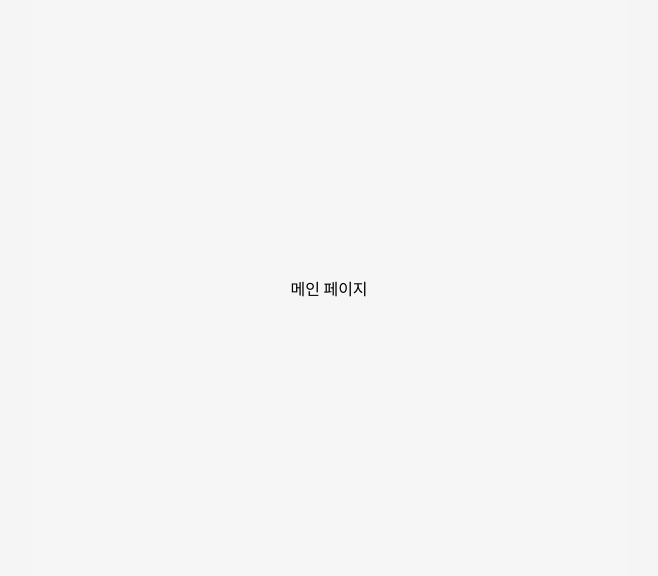
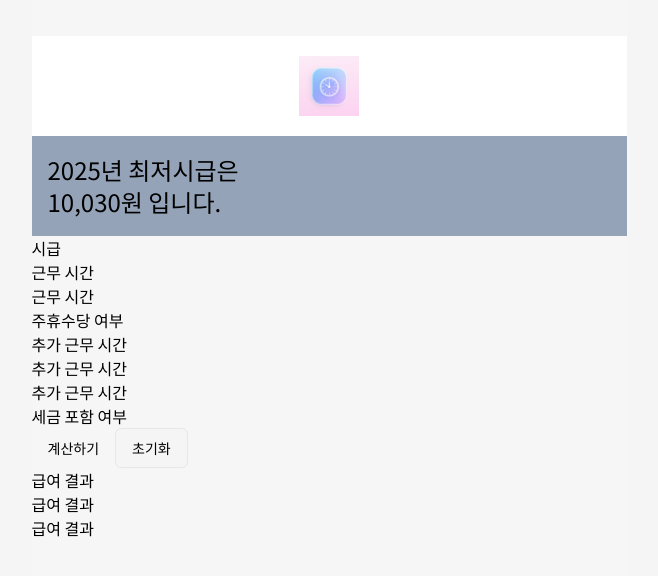
Before and after one commit to AkoIsCat/PayTime, a Next.js app: page /main in a window 1280 px wide. Shown: the part 112-688 px from the top of the page, without its empty margins (311-969 px from the left). Built offline with nearby package versions, Linux system fonts and the light colour scheme.

Commit message:
Feat: 메인페이지 필요 컴포넌트 추가

```diff
--- a/src/app/(main)/main/page.tsx
+++ b/src/app/(main)/main/page.tsx
@@ -1,13 +1,33 @@
+'use client';
 import Background from '@/app/components/Background';
 import Contents from '@/app/components/Contents';
+import Header from '../components/Header';
 
-import { MergeChildrenSplash } from '@/types';
+import SalaryResultBox from '../components/SalaryResultsBox';
+import { FormEvent } from 'react';
+import HourlyWageInfo from '../components/HourlyWageInfo';
+import WorkDetailsForm from '../components/WorkDetailsForm';
 
-export default function Main({ splash, children }: MergeChildrenSplash) {
+export default function Main() {
+  const onSubmit = (
+    e: FormEvent<HTMLFormElement>,
+    formData: (number | boolean | string)[]
+  ) => {
+    e.preventDefault();
+    console.log('계산하기', formData);
+  };
+
   return (
     <Background>
       <Contents splash={0}>
-        <div>메인 페이지</div>
+        <div>
+          <Header />
+          <HourlyWageInfo year={2025} hourlyWage={10030} />
+          <WorkDetailsForm onSubmit={onSubmit} />
+          <SalaryResultBox />
+          <SalaryResultBox />
+          <SalaryResultBox />
+        </div>
       </Contents>
     </Background>
   );
```
